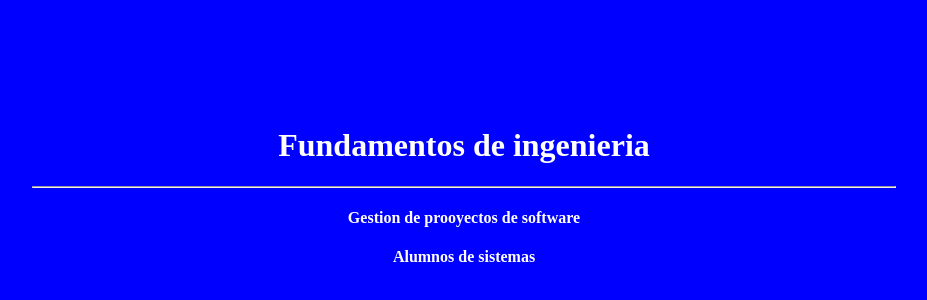
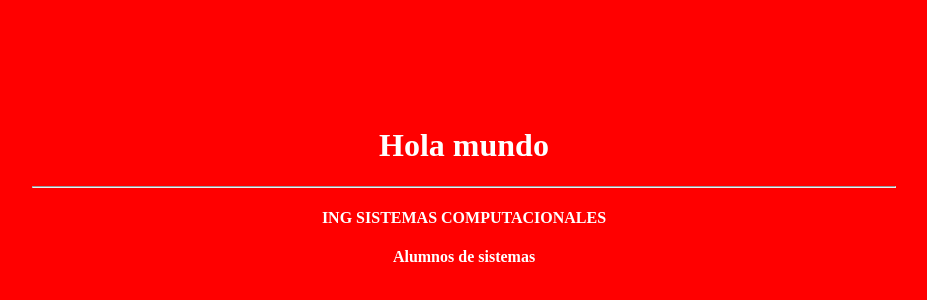
Before and after one commit to jorgecoronellopez/gestionproyectos, a plain HTML site: page index.html in a window 1280 px wide. Shown: the part 102-402 px from the top of the page, without its empty margins (176-1103 px from the left). Drawn offline with Linux system fonts and the light colour scheme.

Commit message:
modificando index

```diff
--- a/index.html
+++ b/index.html
@@ -4,10 +4,10 @@
         <meta charset="UTF-8">
         <title>Firebase Demo</title>
     </head>
-    <body style="background-color: blue; color: white; text-align: center; padding: 200px;">
-        <h1>Fundamentos de ingenieria</h1>
+    <body style="background-color: red; color: white; text-align: center; padding: 200px;">
+        <h1>Hola mundo</h1>
         <hr>
-        <h4>Gestion de prooyectos de software</h4>
+        <h4>ING SISTEMAS COMPUTACIONALES</h4>
         <h4>Alumnos de sistemas</h4>
     </body>
 </html>
```
